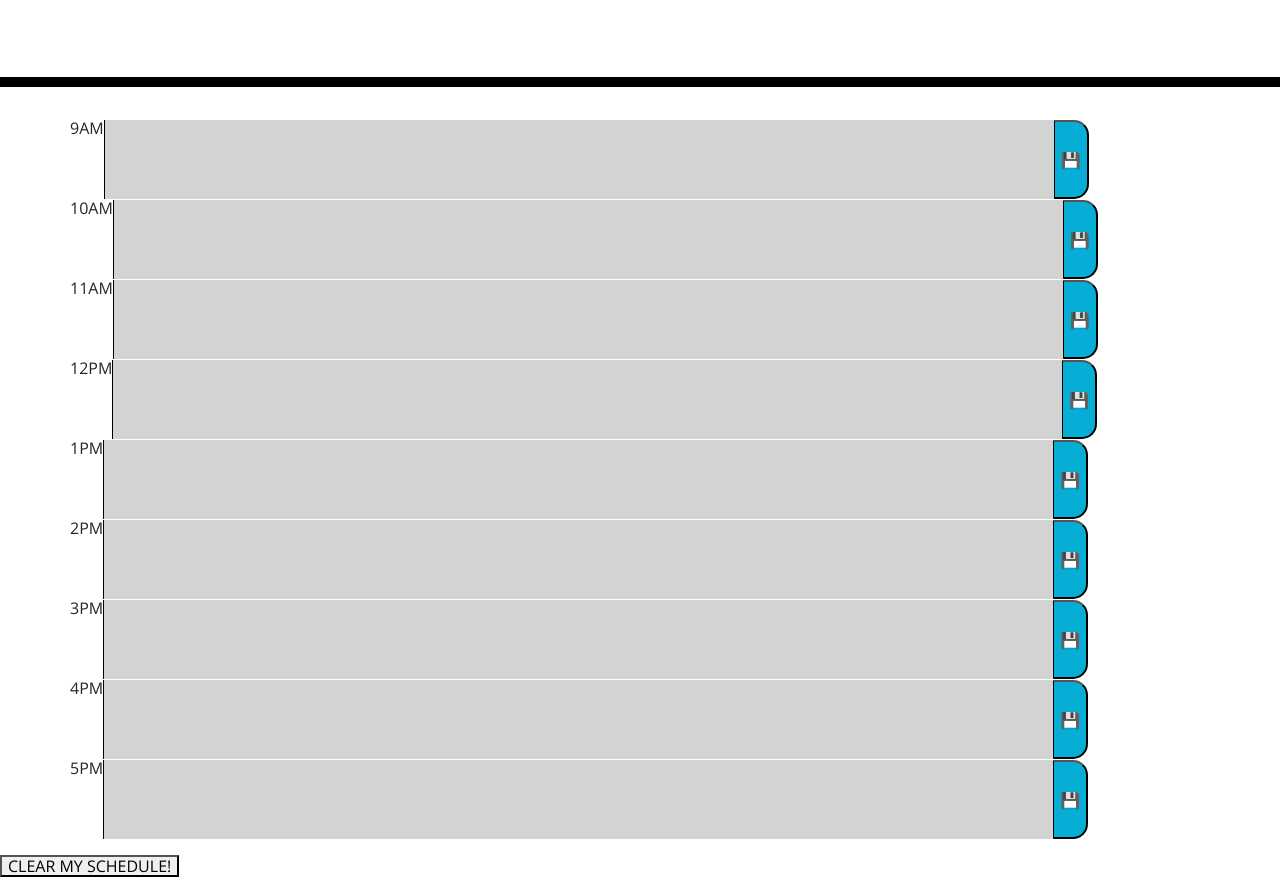
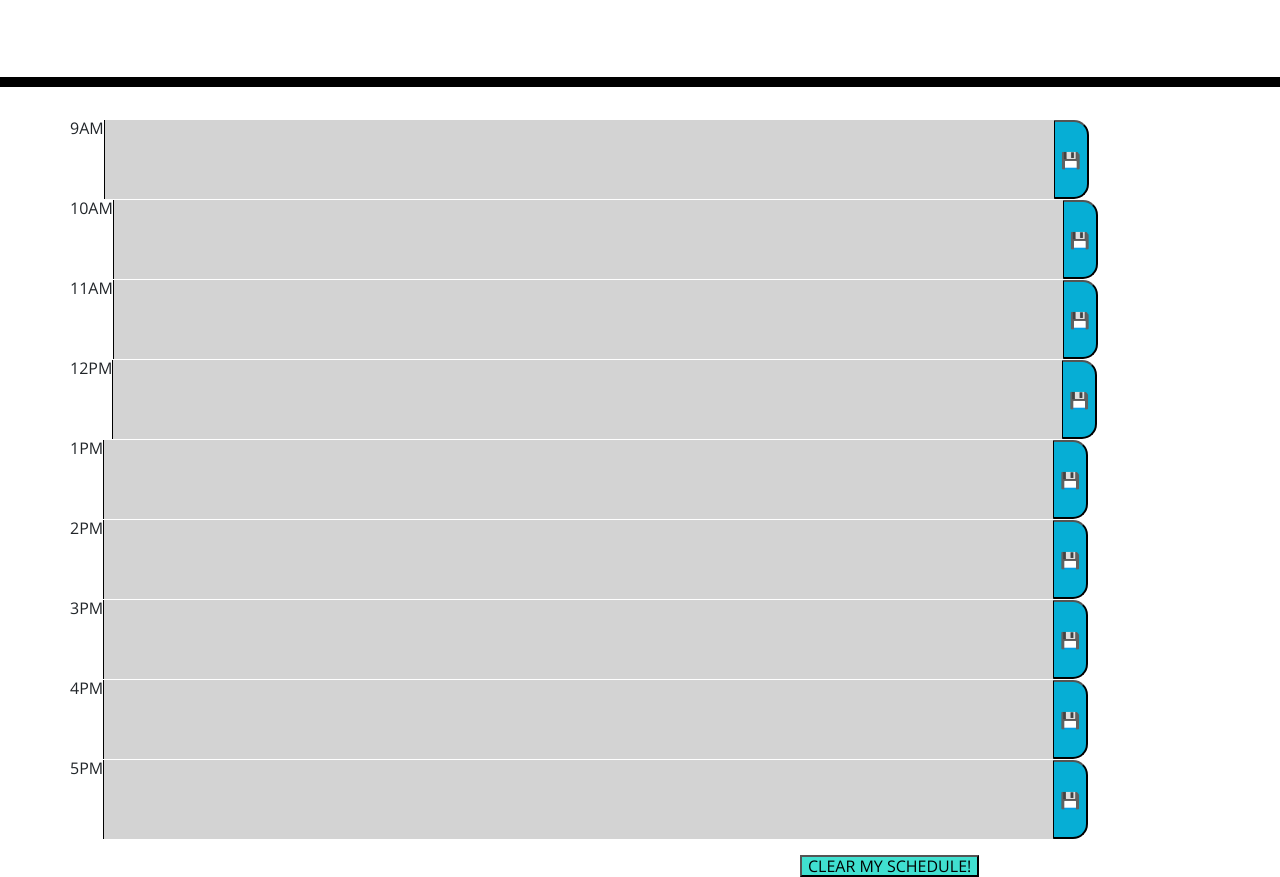
Before and after one commit to kenfcheng/DayPlannerHmwrk05, a plain HTML site: page index.html in a window 1280 px wide. Shown: the part 181-1058 px from the top of the page. Drawn offline with nearby package versions, Linux system fonts and the light colour scheme.

Commit message:
Clear button moved and edited

```diff
--- a/style.css
+++ b/style.css
@@ -69,3 +69,8 @@ textarea {
   font-size: 20px;
   transition: all 0.3s ease-in-out;
 }
+
+#clear {
+  margin-left: 800px;
+  background-color: turquoise;
+}
```
